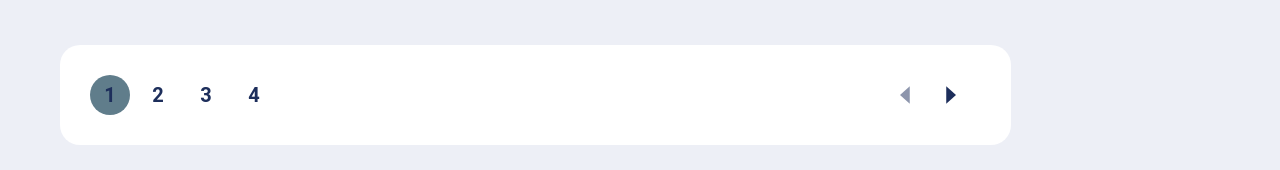
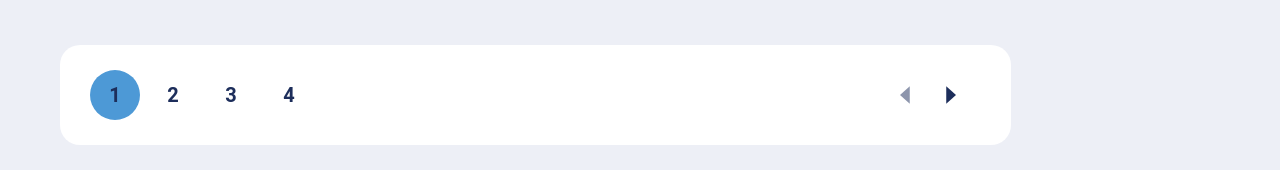
Before and after one commit to postfm/fellow-travelers, a Next.js app: page / in a window 1280 px wide. Shown: the part 4831-5001 px from the top of the page. Built offline with nearby package versions, Linux system fonts and the light colour scheme.

Commit message:
fix: Исправит стили пагинации

```diff
--- a/src/app/components/cards-list.tsx
+++ b/src/app/components/cards-list.tsx
@@ -30,12 +30,12 @@ const theme = {
       variants: {
         filled: {
           'blue-gray': {
-            backgroud: '#4d99d6',
-            color: 'text-white',
+            backgroud: 'bg-[#4d99d6]',
+            color: 'text-[#1D2E5B]',
             shadow: 'none',
-            hover: 'hover:shadow-none hover:shadow-none',
-            focus: 'focus:opacity-[0.85] focus:shadow-none',
-            active: 'active:opacity-[0.85] active:shadow-none',
+            hover: 'hover:shadow-none',
+            focus: 'focus:shadow-none',
+            active: 'active:shadow-none',
           },
         },
         gradient: {
@@ -58,9 +58,9 @@ const theme = {
         },
         text: {
           'blue-gray': {
-            color: 'text-blue-gray-500',
-            hover: 'hover:bg-blue-gray-500/10',
-            active: 'active:bg-blue-gray-500/30',
+            color: 'text-[#1D2E5B]',
+            hover: 'hover:text-opacity-60',
+            active: 'active:bg-[#4d99d6] active:text-[#1D2E5B]',
           },
         },
       },
@@ -76,8 +76,7 @@ export default function CardsList() {
       variant: active === index ? 'filled' : 'text',
       color: 'blue-gray',
       onClick: () => setActive(index),
-      className: 'rounded-full font-bold text-xl leading-5 text-[#1D2E5B]',
-      ripple: 'false',
+      className: 'rounded-full font-bold text-xl leading-5 ',
       // eslint-disable-next-line @typescript-eslint/no-explicit-any
     } as any);
 
@@ -138,10 +137,35 @@ export default function CardsList() {
         <ThemeProvider value={theme}>
           <div className='flex justify-between items-center gap-4 w-full h-[100px] bg-white rounded-[20px] pl-[30px] pr-[40px]'>
             <div className='flex items-center gap-2'>
-              <IconButton {...getItemProps(1)}>1</IconButton>
-              <IconButton {...getItemProps(2)}>2</IconButton>
-              <IconButton {...getItemProps(3)}>3</IconButton>
-              <IconButton {...getItemProps(4)}>4</IconButton>
+              <IconButton
+                {...getItemProps(1)}
+                ripple={false}
+                size={'lg'}
+                // className='hover:bg-transparent hover:opacity-60 active:bg-transparent'
+              >
+                1
+              </IconButton>
+              <IconButton
+                {...getItemProps(2)}
+                ripple={false}
+                size={'lg'}
+              >
+                2
+              </IconButton>
+              <IconButton
+                {...getItemProps(3)}
+                ripple={false}
+                size={'lg'}
+              >
+                3
+              </IconButton>
+              <IconButton
+                {...getItemProps(4)}
+                ripple={false}
+                size={'lg'}
+              >
+                4
+              </IconButton>
             </div>
             <div className='flex'>
               <Button
```
